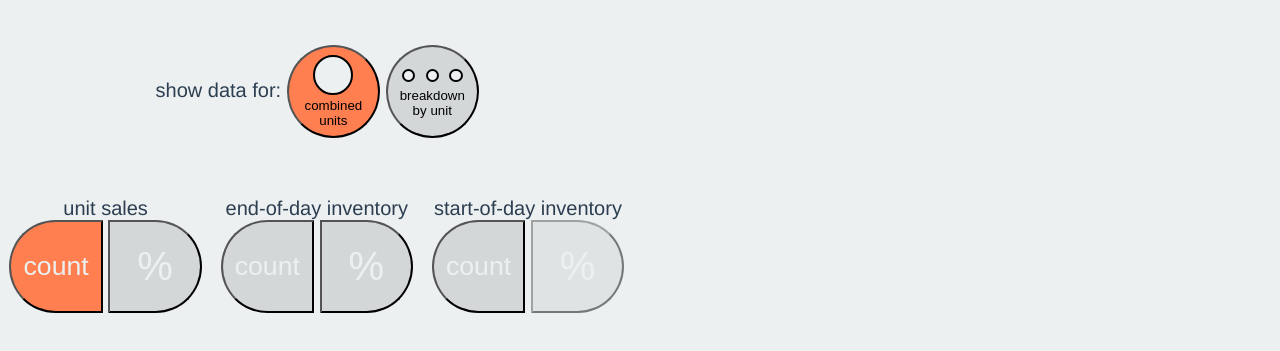
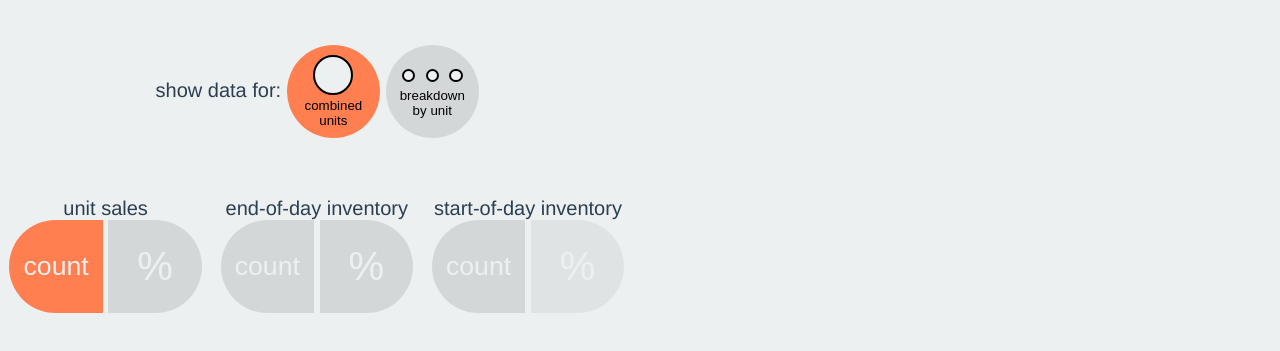
Before and after one commit to drwrchrds/flat_data.js, a website: page index.html in a window 1280 px wide. Shown: the part 403-754 px from the top of the page. Drawn offline with Linux system fonts and the light colour scheme.

Commit message:
remove border from buttons

```diff
--- a/stylesheets/application.css
+++ b/stylesheets/application.css
@@ -179,6 +179,7 @@ html, body {
   vertical-align: middle;
   outline: none;
   background-color: rgba(0,0,0,.1);
+  border: none;
 }
 
 .button-set button.selected {
```
Also changed, not shown: index.html (+2 -7 lines), js/build/production.js.
